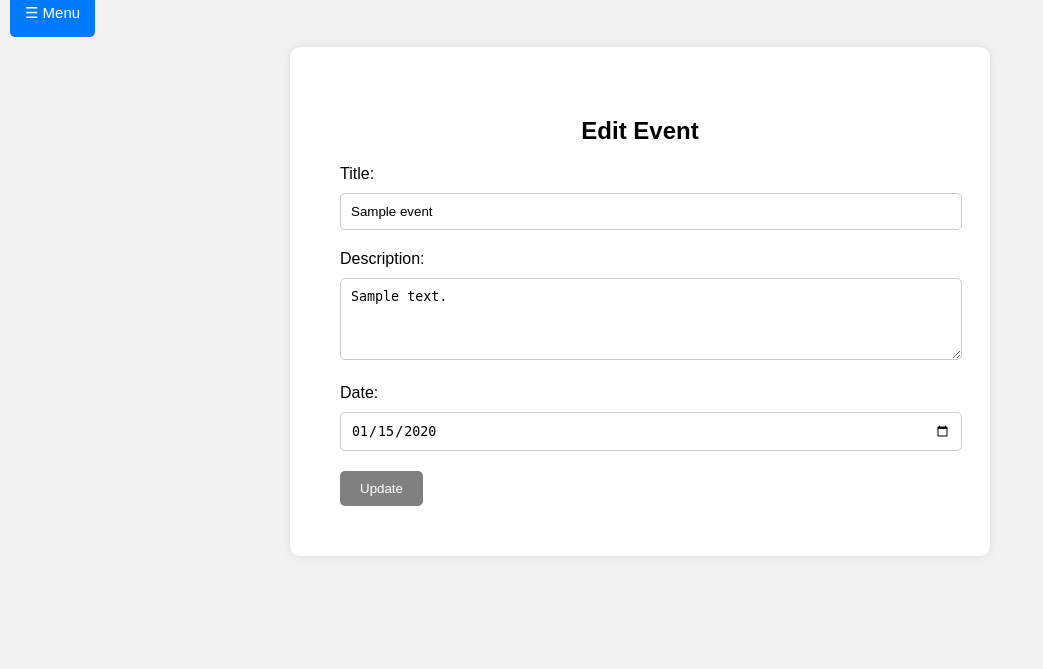
After one commit to Dinn05/Web-Assignment, a PHP site: page /mypetakom/edit_event.php?event_id=1 in a window 1280 px wide. The commit adds this page. Shown: the part 131-800 px from the top of the page, without its empty margins (0-1043 px from the left). Run offline with PHP 8.4, Linux system fonts and the light colour scheme; tables that the repository leaves empty hold one stand-in row (values such as "Sample post").

Commit message:
25/5 - 11:55pm

```diff
--- /dev/null
+++ b/Module 2 - Event Registration/edit_event.php
@@ -0,0 +1,123 @@
+<?php
+session_start();
+$conn = new mysqli("localhost", "root", "", "mypetakom");
+if ($conn->connect_error) {
+    die("Connection failed: " . $conn->connect_error);
+}
+
+$username = $_SESSION['username'] ?? 'Guest';
+
+if (!isset($_GET['event_id'])) {
+    die("No event ID provided.");
+}
+
+$event_id = intval($_GET['event_id']);
+$stmt = $conn->prepare("SELECT title, description, event_date FROM event WHERE event_id = ?");
+$stmt->bind_param("i", $event_id);
+$stmt->execute();
+$stmt->bind_result($title, $description, $event_date);
+$stmt->fetch();
+$stmt->close();
+?>
+
+<!DOCTYPE html>
+<html lang="en">
+<head>
+  <meta charset="UTF-8">
+  <title>Edit Event - MyPetakom</title>
+  <link rel="stylesheet" href="Style/QR.css">
+  <style>
+    body {
+      margin: 0;
+
+      background-color: #f2f2f2;
+    }
+    .container {
+      padding: 50px;
+      max-width: 600px;
+      margin: auto;
+      background-color: #fff;
+      border-radius: 10px;
+      box-shadow: 0px 0px 10px rgba(0,0,0,0.1);
+    }
+    form input, form textarea {
+      width: 100%;
+      padding: 10px;
+      margin-top: 10px;
+      margin-bottom: 20px;
+      border: 1px solid #ccc;
+      border-radius: 5px;
+    }
+    form button {
+      background-color: grey;
+      color: white;
+      padding: 10px 20px;
+      border: none;
+      border-radius: 5px;
+    }
+    h2 {
+      text-align: center;
+    }
+  </style>
+</head>
+<body>
+
+<header class="navbar">
+  <div class="logo">
+    <img src="../Images/petakom logo1.png" alt="Petakom Logo" style="width: 100px;">
+  </div>
+  <div class="logo">EVENT ADVISOR</div>
+  <div class="profile-dropdown">
+    <img src="../Images/eventadvisor.png" alt="Profile" class="profile-icon" onclick="toggleDropdown()">
+    <div id="dropdown-content" class="dropdown-content">
+      <p><strong><?php echo htmlspecialchars($username); ?></strong></p>
+      <a href="#">Setting Profile</a>
+      <a href="logout.php">Logout</a>
+    </div>
+  </div>
+</header>
+
+<!-- Sidebar -->
+<div id="mySidenav" class="sidenav">
+  <a href="javascript:void(0)" class="closebtn" onclick="closeNav()">&times;</a>
+  <a href="DashboardPage.php">Dashboard</a>
+  <a href="EventRegistrationForm.php">Event Registration</a>
+  <a href="CommitteRegistrationForm.php">Committee</a>
+  <a href="MeritApplicationForm.php">Merit</a>
+  <a href="QRCodeEventPage.php">QR Code</a>
+</div>
+<button class="openbtn" onclick="openNav()">☰ Menu</button>
+
+<div class="container">
+  <h2>Edit Event</h2>
+  <form action="update_event.php" method="post">
+    <input type="hidden" name="event_id" value="<?php echo $event_id; ?>">
+
+    <label>Title:</label>
+    <input type="text" name="title" value="<?php echo htmlspecialchars($title); ?>" required>
+
+    <label>Description:</label>
+    <textarea name="description" rows="4" required><?php echo htmlspecialchars($description); ?></textarea>
+
+    <label>Date:</label>
+    <input type="date" name="event_date" value="<?php echo $event_date; ?>" required>
+
+    <button type="submit">Update</button>
+  </form>
+</div>
+
+<script>
+function openNav() {
+  document.getElementById("mySidenav").style.width = "250px";
+}
+function closeNav() {
+  document.getElementById("mySidenav").style.width = "0";
+}
+function toggleDropdown() {
+  var dropdown = document.getElementById("dropdown-content");
+  dropdown.style.display = dropdown.style.display === "block" ? "none" : "block";
+}
+</script>
+
+</body>
+</html>
```
Also changed, not shown: Module 2 - Event Registration/QRCodeEventPage.php (+30 -5 lines), Module 2 - Event Registration/delete_event.php (added, +23 -0 lines), Module 2 - Event Registration/event_info.php (deleted, +0 -42 lines), Module 2 - Event Registration/update_event.php (added, +28 -0 lines), Module 2 - Event Registration/uploads/68307e778790e_download (2).png (deleted), Module 2 - Event Registration/uploads/6832e6c6ec5f2_download (2).png (deleted), Module 2 - Event Registration/uploads/6832ead123976_download (3).png (deleted), Module 2 - Event Registration/uploads/6832eaf4a5ad3_download (2).png (deleted), Module 2 - Event Registration/uploads/6832eb2ae1969_download (2).png (deleted), Module 2 - Event Registration/uploads/6832eb5a03466_download (1).png (deleted).
